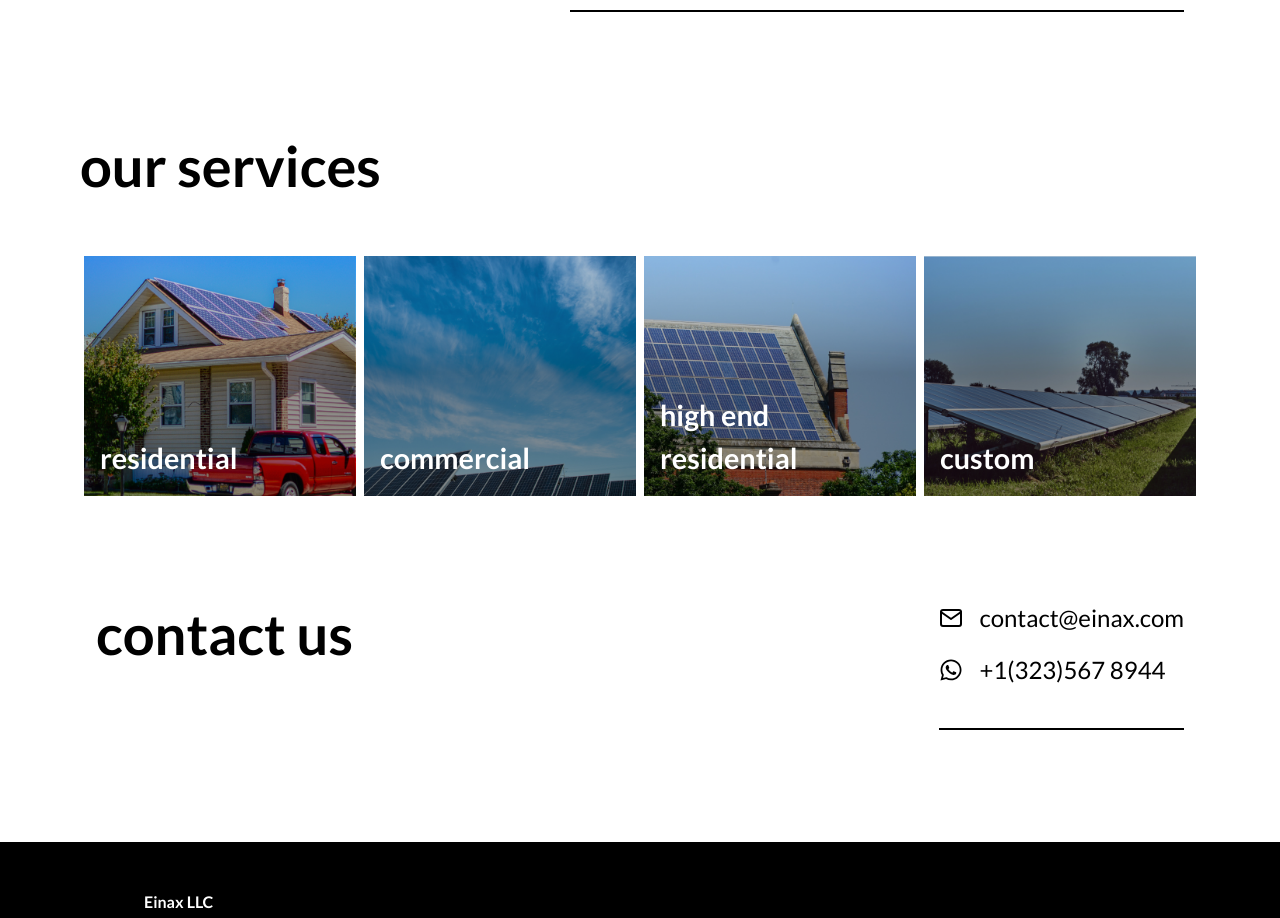
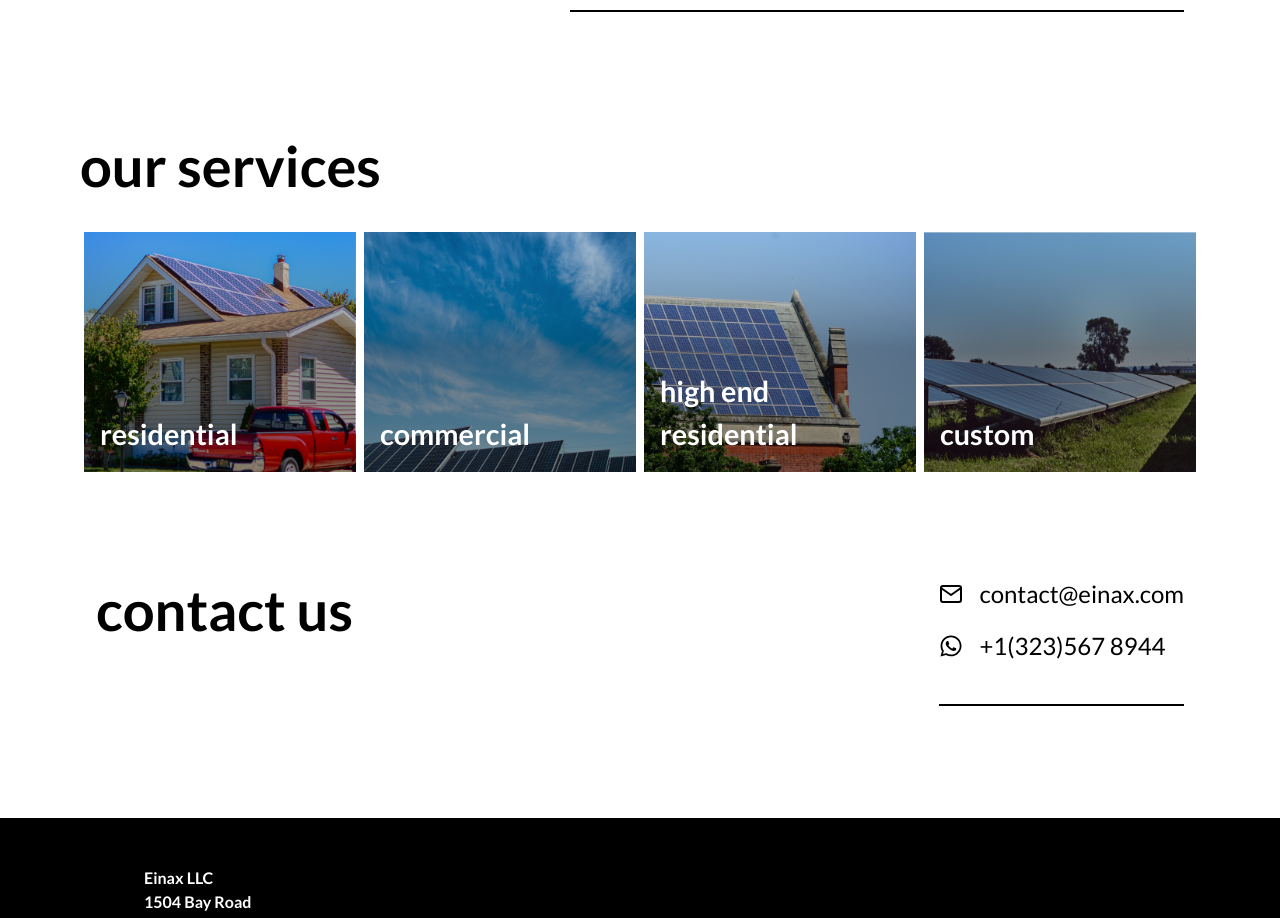
Before and after one commit to mlabato/einax, a React (Create React App) app: page / in a window 1280 px wide. Shown: the part 942-1860 px from the top of the page. Built offline with nearby package versions, Linux system fonts and the light colour scheme.

Commit message:
titles padding modified

```diff
--- a/src/sections/ContactContainer.js
+++ b/src/sections/ContactContainer.js
@@ -4,7 +4,7 @@ import { FiMail } from "react-icons/fi";
 const ContactContainer = () => {
   return (
     <article id="contact" className="  pt-[4rem] notebook:pt-[6rem] px-[5rem] notebook:px-[6rem] big:px-[10rem] notebook:pb-[6rem]  flex flex-col notebook:flex-row    justify-center notebook:justify-between ">
-      <div className="font-bold text-[2rem] notebook:text-[3.5rem]  ">contact us</div>
+      <div className="font-bold text-[2rem] notebook:text-[3.5rem] pb-[1.5rem] notebook:pb-0  ">contact us</div>
       <div className="text-[1.1rem] notebook:ml-[8rem] ">
         <div className="py-[.5rem] border-black border-b-2 mb-[1rem]">
 
--- a/src/sections/InfoContainer.js
+++ b/src/sections/InfoContainer.js
@@ -40,7 +40,7 @@ const InfoContainer = () => {
       id="why-solar"
       className="px-[3rem] notebook:px-[6rem] big:px-[10rem] pt-[4rem] notebook:pt-[6rem] flex flex-col notebook:flex-row justify-between items-start  "
     >
-      <div className="font-bold  text-[2rem] notebook:text-[3.5rem] notebook:w-1/2 ">why go solar?</div>
+      <div className="font-bold pb-[1.5rem] notebook:pb-0   text-[2rem] notebook:text-[3.5rem] notebook:w-1/2 ">why go solar?</div>
       <div className="notebook:w-3/4 text-[1.1rem] notebook:ml-[4rem] flex flex-col ">
         {dataMap}
       </div>
--- a/src/sections/ServicesContainer.js
+++ b/src/sections/ServicesContainer.js
@@ -36,7 +36,7 @@ const ServicesContainer = () => {
 
   return (
     <section id="services" className="px-[5rem] big:px-[10rem]  pt-[4rem] notebook:pt-[6rem]">
-      <div className="font-bold text-[2rem]  notebook:text-[3.5rem] pb-[3rem]   ">our services</div>
+      <div className="font-bold text-[2rem]  notebook:text-[3.5rem] pb-[1.5rem]   ">our services</div>
 
       <article  className="flex flex-col notebook:flex-row items-center justify-center  ">
         {servicesMap}
--- a/src/ux/ServiceCard.js
+++ b/src/ux/ServiceCard.js
@@ -5,7 +5,7 @@ const ServiceCard = (props) => {
   return (
     <article className={cardClasses}>
       <div className="w-[10rem] group-hover:w-full ease-in-out  h-full group-hover:bg-black duration-300 flex items-end">
-        <p className="group-hover:hidden  font-bold   notebook:ml-[1rem] py-[1rem] text-[1.8rem] text-white cursor-pointer">
+        <p className="group-hover:hidden  font-bold  ml-[1rem] py-[1rem] text-[1.8rem] text-white cursor-pointer">
           {props.title}
         </p>
         <p className="hidden group-hover:block  text-white font-semibold text-[1rem] notebook:text-[.8rem] big:text-[1rem] p-[2rem]">
```
